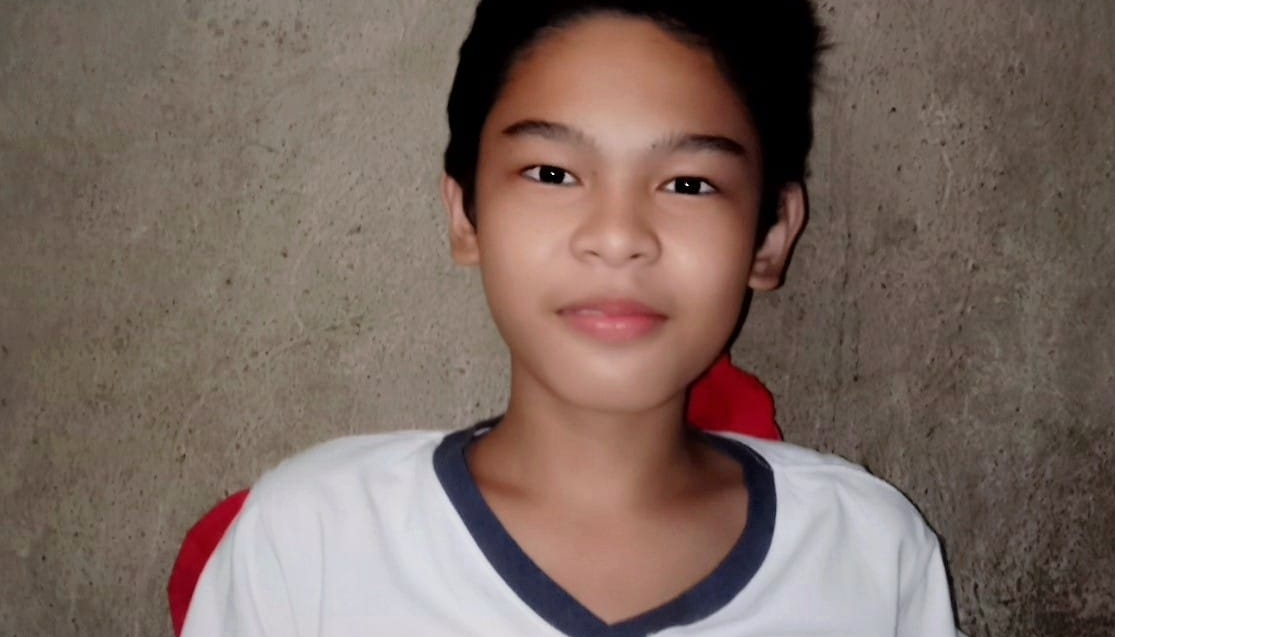
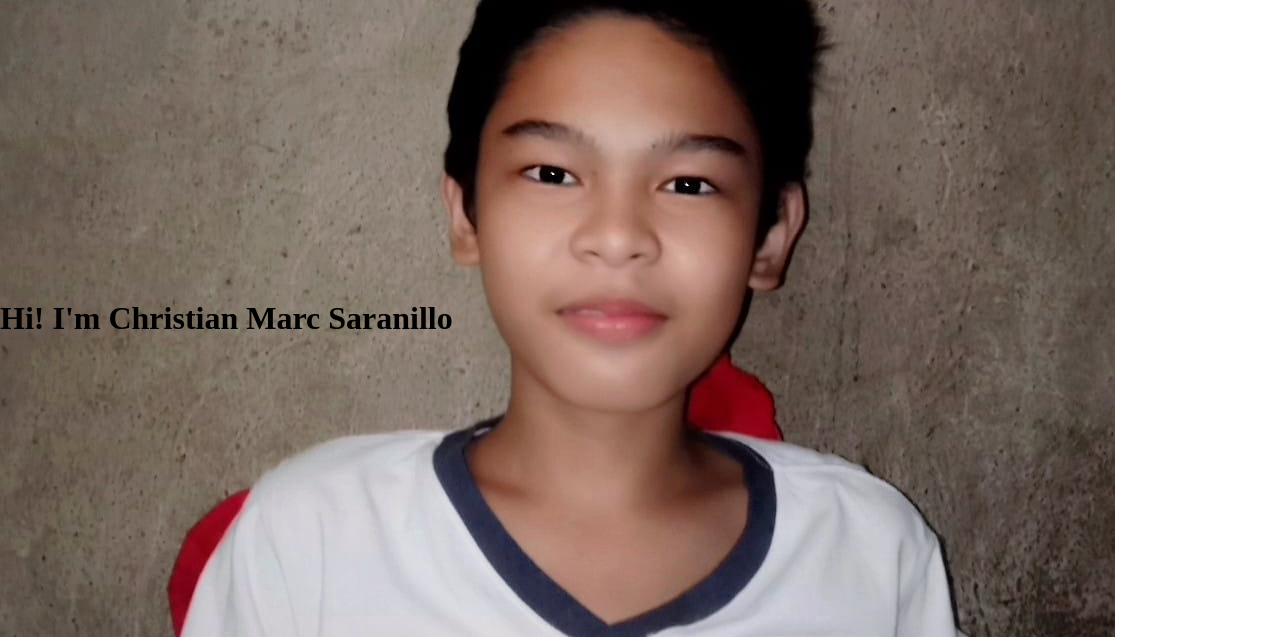
Before and after one commit to ChristianMarcSaranillo/dbtc, a plain HTML site: page index.html in a window 1280 px wide. Shown: the part 463-1100 px from the top of the page. Drawn offline with Linux system fonts and the light colour scheme.

Commit message:
Update index.css

```diff
--- a/index.css
+++ b/index.css
@@ -49,7 +49,7 @@ background-color:gray;
 }
 .content {
 	display:grid;
-	grid-template-columns:100px 100px;
+	grid-template-columns:1fr;
 	grid-template-rows:500px
 }
 
```
